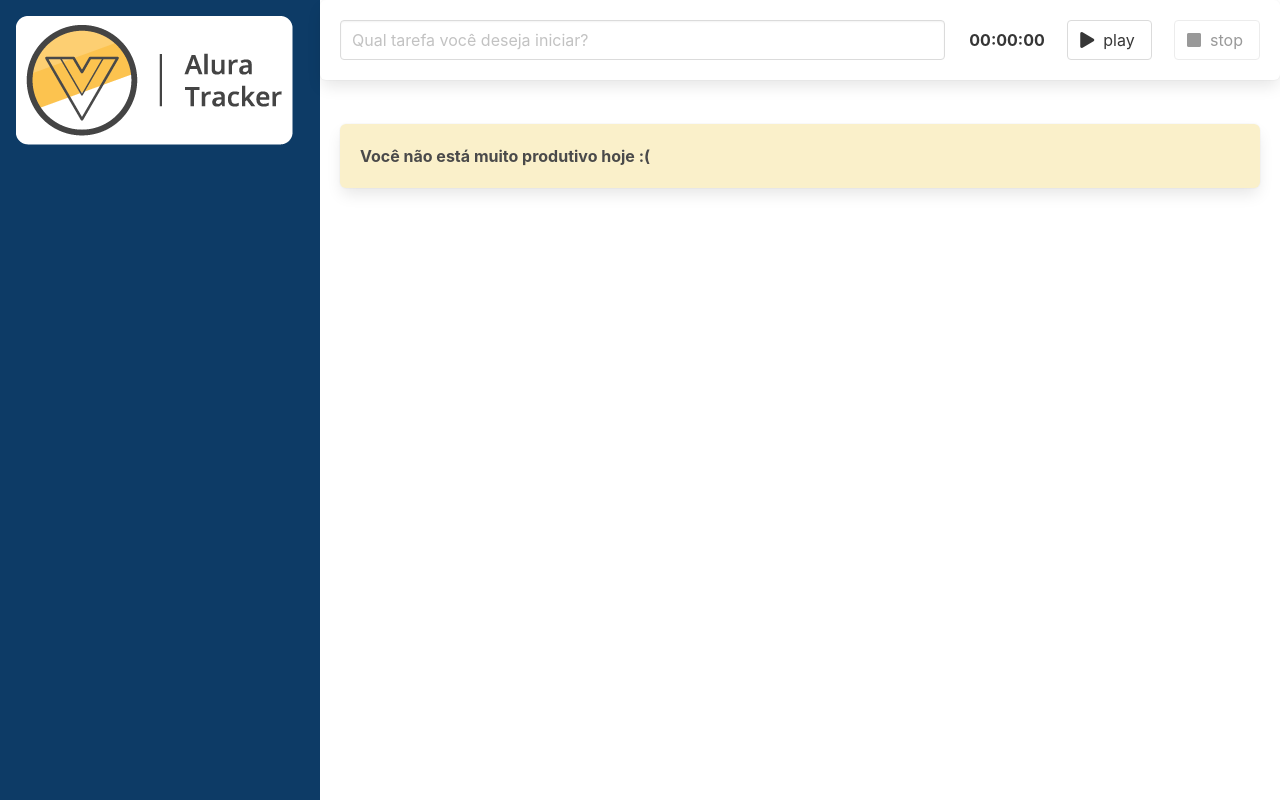
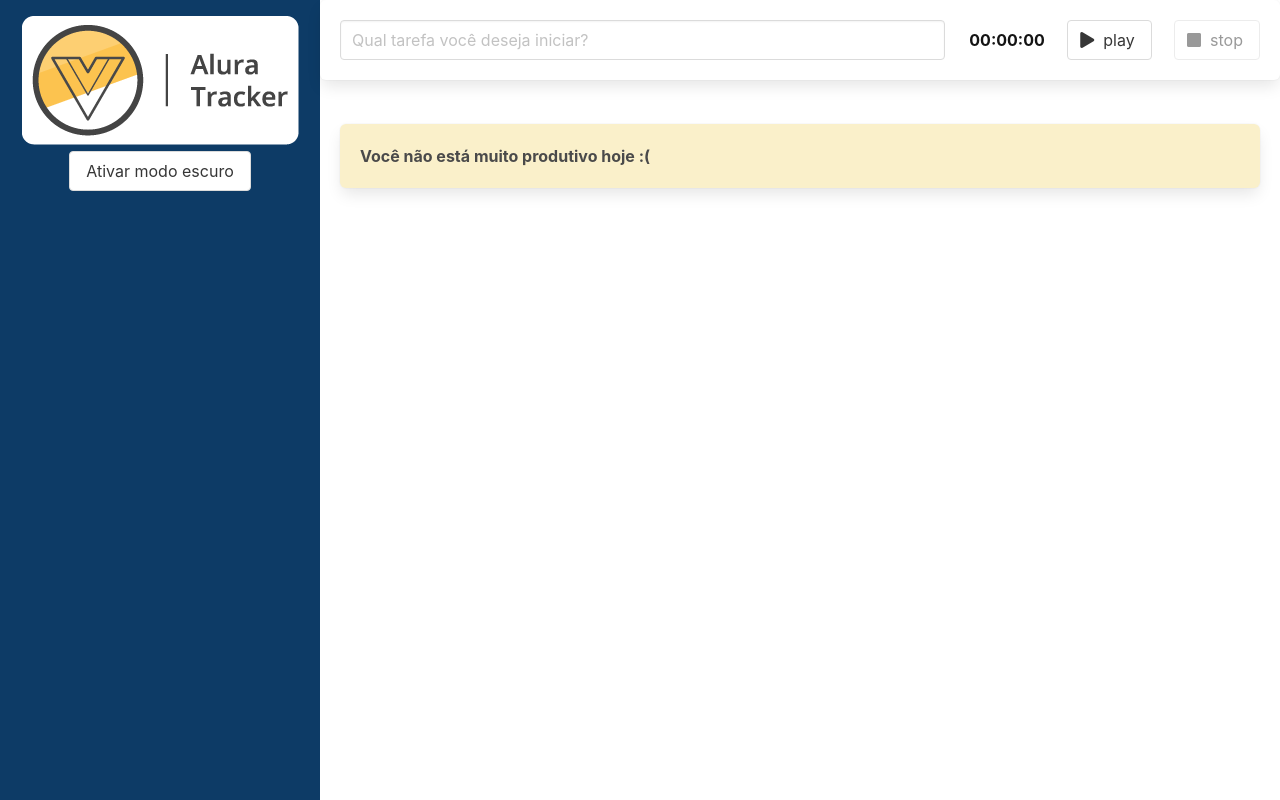
Before and after one commit to natalia-fs/task-tracker-alura, a Vue app: page / in a window 1280 px wide. Built offline with nearby package versions, Linux system fonts and the light colour scheme.

Commit message:
Modo dark

```diff
--- a/src/App.vue
+++ b/src/App.vue
@@ -1,10 +1,10 @@
 <template>
-  <main class="columns is-gapless is-multiline">
+  <main class="columns is-gapless is-multiline" :class="{ 'modo-escuro' : modoEscuroAtivo }">
     <div class="column is-one-quarter">
-      <BarraLateral />
+      <BarraLateral  @aoTemaAlterado="trocarTema"/>
     </div>
 
-    <div class="column is-three-quarter">
+    <div class="column is-three-quarter conteudo">
       <Formulario @aoSalvarTarefa="salvarTarefa" />
       <div class="lista">
         <Tarefa
@@ -39,17 +39,21 @@
   data() {
     return {
       tarefas: [] as ITarefa[],
+      modoEscuroAtivo: false
     };
   },
   computed: {
     listaEstaVazia(): boolean{
-      return this.tarefas.length === 0
+      return this.tarefas.length === 0;
     }
   },
   methods: {
     salvarTarefa(tarefa: ITarefa) {
       this.tarefas.push(tarefa);
     },
+    trocarTema(modoEscuroAtivo: boolean){
+      this.modoEscuroAtivo = modoEscuroAtivo;
+    }
   },
 });
 </script>
@@ -58,4 +62,19 @@
 .lista {
   padding: 1.25rem;
 }
+
+main{
+  --bg-primario: #fff;
+  --texto-primario: #141414;
+}
+
+main.modo-escuro{
+  --bg-primario: #2b2d42;
+  --texto-primario: #ddd;
+}
+
+.conteudo {
+  transition: .4s ease;
+  background-color: var(--bg-primario);
+}
 </style>
--- a/src/components/BarraLateral.vue
+++ b/src/components/BarraLateral.vue
@@ -3,13 +3,36 @@
     <h1>
       <img src="../assets/logo.png" alt="Logo">
     </h1>
+    <button class="button" @click="alterarTema">
+      {{ textoBotao }}
+    </button>
   </header>
 </template>
 
 <script lang="ts">
 import {defineComponent} from 'vue';
 export default defineComponent({
-  name: 'BarraLateral'
+  name: 'BarraLateral',
+  emits: ['aoTemaAlterado'],
+  data(){
+    return {
+      modoEscuroAtivo: false
+    }
+  },
+  computed: {
+    textoBotao(){
+      if(this.modoEscuroAtivo){
+        return 'Desativar modo escuro'
+      }
+      return 'Ativar modo escuro'
+    }
+  },
+  methods: {
+    alterarTema(){
+      this.modoEscuroAtivo = !this.modoEscuroAtivo;
+      this.$emit('aoTemaAlterado', this.modoEscuroAtivo)
+    }
+  }
 })
 </script>
 
@@ -20,6 +43,7 @@
   width: 100%;
   height: 100vh;
   padding: 1rem;
+  text-align: center;
 }
 
 @media only screen and (max-width: 768px){
--- a/src/components/Cronometro.vue
+++ b/src/components/Cronometro.vue
@@ -1,6 +1,8 @@
 <template>
   <section>
-    <strong>{{ tempoDecorrido }}</strong>
+    <strong class="display">
+      {{ tempoDecorrido }}
+    </strong>
   </section>
 </template>
 
@@ -21,3 +23,9 @@
   },
 });
 </script>
+
+<style>
+.display{
+  color: var(--texto-primario);
+}
+</style>
--- a/src/components/Formulario.vue
+++ b/src/components/Formulario.vue
@@ -1,5 +1,5 @@
 <template>
-  <div class="box">
+  <div class="box formulario">
     <div class="columns">
       <div
         class="column is-8"
@@ -47,6 +47,9 @@
 })
 </script>
 
-<style scoped>
-
+<style>
+.formulario{
+  background-color: var(--bg-primario);
+  color: var(--texto-primario);
+}
 </style>
```
